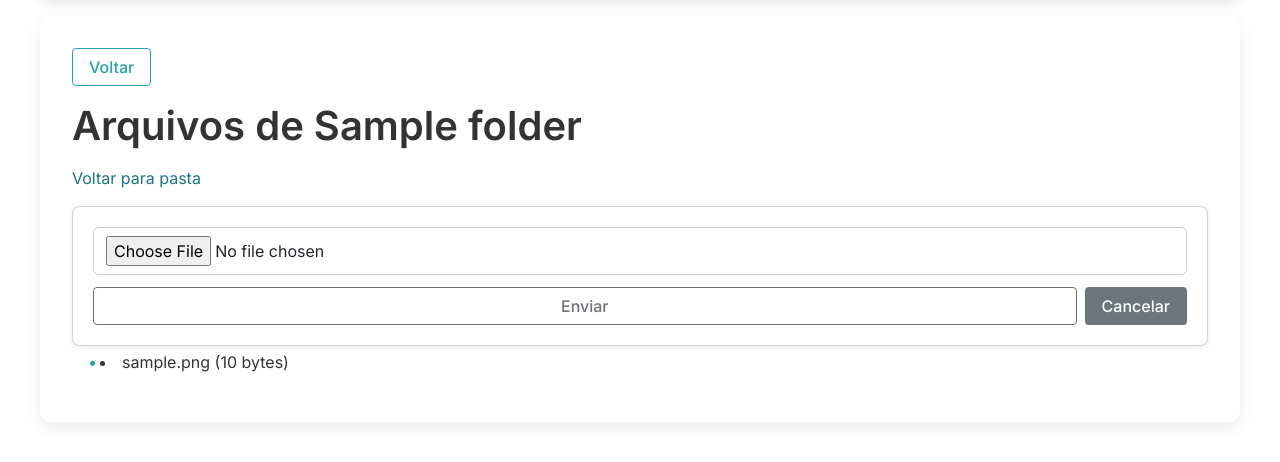
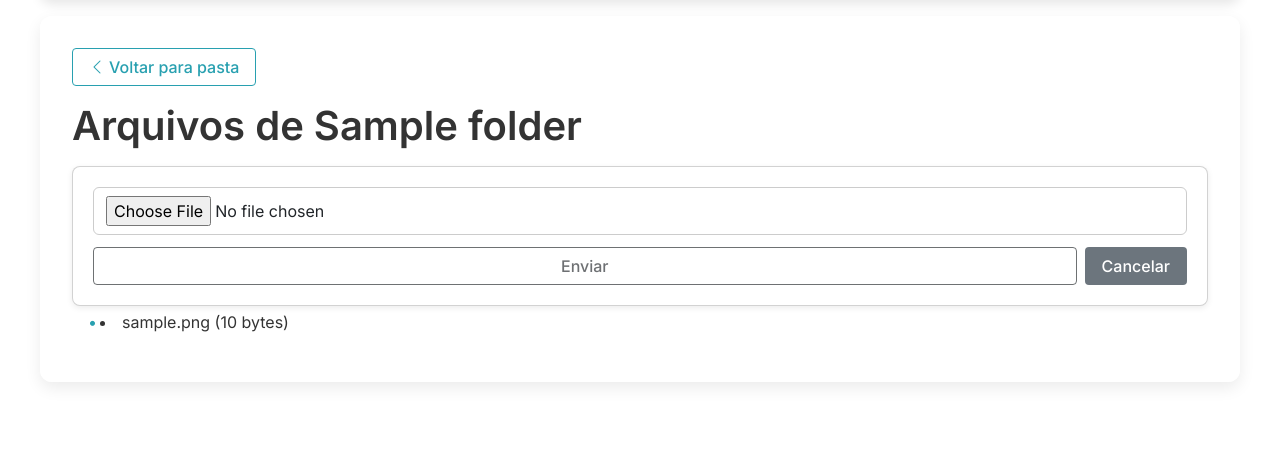
Before and after one commit to BrunoRochaBelo/arkiv, a Flask app: page /folders/1/assets in a window 1280 px wide. Shown: the part 64-526 px from the top of the page. Run offline with Flask 3, Linux system fonts and the light colour scheme; a user stored in the database is signed in; tables that the repository leaves empty hold one stand-in row (values such as "Sample post"); some libraries are stand-ins or nearby versions.

Commit message:
Refine back button and breadcrumb logic

```diff
--- a/arkiv_app/static/css/style.css
+++ b/arkiv_app/static/css/style.css
@@ -77,6 +77,11 @@ button:hover,
 .btn-outline-accent:hover {
   background: var(--accent);
   color: #fff;
+}
+.back-btn {
+  display: inline-flex;
+  align-items: center;
+  gap: 0.25rem;
 }
 
 /* ---------- Navbar flutuante ---------- */
--- a/arkiv_app/templates/admin/logs.html
+++ b/arkiv_app/templates/admin/logs.html
@@ -1,7 +1,10 @@
 {% extends 'base.html' %}
+{% import 'components/back_button.html' as back_btn %}
+{% block back %}
+{{ back_btn.back(url_for('admin.index')) }}
+{% endblock %}
 {% block content %}
 <h1>Últimos Logs</h1>
-<p><a href="{{ url_for('admin.index') }}">Voltar</a></p>
 <table class="card" style="width:100%">
   <tr><th>Org</th><th>Usuário</th><th>Ação</th><th>Entidade</th><th>ID</th><th>Data</th></tr>
   {% for l in logs %}
--- a/arkiv_app/templates/admin/orgs.html
+++ b/arkiv_app/templates/admin/orgs.html
@@ -1,7 +1,10 @@
 {% extends 'base.html' %}
+{% import 'components/back_button.html' as back_btn %}
+{% block back %}
+{{ back_btn.back(url_for('admin.index')) }}
+{% endblock %}
 {% block content %}
 <h1>Organizações</h1>
-<p><a href="{{ url_for('admin.index') }}">Voltar</a></p>
 <ul>
   {% for org in orgs %}
   <li class="card">{{ org.name }} ({{ org.slug }})</li>
--- a/arkiv_app/templates/admin/plans.html
+++ b/arkiv_app/templates/admin/plans.html
@@ -1,7 +1,10 @@
 {% extends 'base.html' %}
+{% import 'components/back_button.html' as back_btn %}
+{% block back %}
+{{ back_btn.back(url_for('admin.index')) }}
+{% endblock %}
 {% block content %}
 <h1>Planos</h1>
-<p><a href="{{ url_for('admin.index') }}">Voltar</a></p>
 <ul>
   {% for plan in plans %}
   <li class="card">{{ plan.name }} - {{ plan.storage_quota_gb }}GB</li>
--- a/arkiv_app/templates/admin/users.html
+++ b/arkiv_app/templates/admin/users.html
@@ -1,7 +1,10 @@
 {% extends 'base.html' %}
+{% import 'components/back_button.html' as back_btn %}
+{% block back %}
+{{ back_btn.back(url_for('admin.index')) }}
+{% endblock %}
 {% block content %}
 <h1>Usuários</h1>
-<p><a href="{{ url_for('admin.index') }}">Voltar</a></p>
 <table class="card" style="width:100%">
   <tr><th>Nome</th><th>Email</th><th>Ativo</th><th>Admin</th></tr>
   {% for u in users %}
--- a/arkiv_app/templates/asset/list.html
+++ b/arkiv_app/templates/asset/list.html
@@ -1,7 +1,10 @@
 {% extends 'base.html' %}
+{% import 'components/back_button.html' as back_btn %}
+{% block back %}
+{{ back_btn.back(url_for('folder.view_folder', folder_id=folder.id), 'Voltar para pasta') }}
+{% endblock %}
 {% block content %}
 <h1>Arquivos de {{ folder.name }}</h1>
-<p><a href="{{ url_for('folder.view_folder', folder_id=folder.id) }}">Voltar para pasta</a></p>
 <form method="post" enctype="multipart/form-data" class="card guarded-form">
   {{ form.hidden_tag() }}
   <div class="field">{{ form.file() }}</div>
--- a/arkiv_app/templates/base.html
+++ b/arkiv_app/templates/base.html
@@ -19,7 +19,7 @@
   <main id="content">
     <div class="floating-container container-fluid">
       {% if not login_page %}
-      <a href="{{ request.referrer or url_for('main.index') }}" class="btn btn-outline-accent back-btn mb-3" onclick="if (history.length > 1) { history.back(); return false; }">Voltar</a>
+      {% block back %}{% endblock %}
       {% block breadcrumb %}{% endblock %}
       {% endif %}
       {% with messages = get_flashed_messages() %}
--- /dev/null
+++ b/arkiv_app/templates/components/back_button.html
@@ -0,0 +1,3 @@
+{% macro back(url, label='Voltar') %}
+<a href="{{ url }}" class="btn btn-outline-accent back-btn mb-3"><i class="bi bi-chevron-left"></i> {{ label }}</a>
+{% endmacro %}
```
